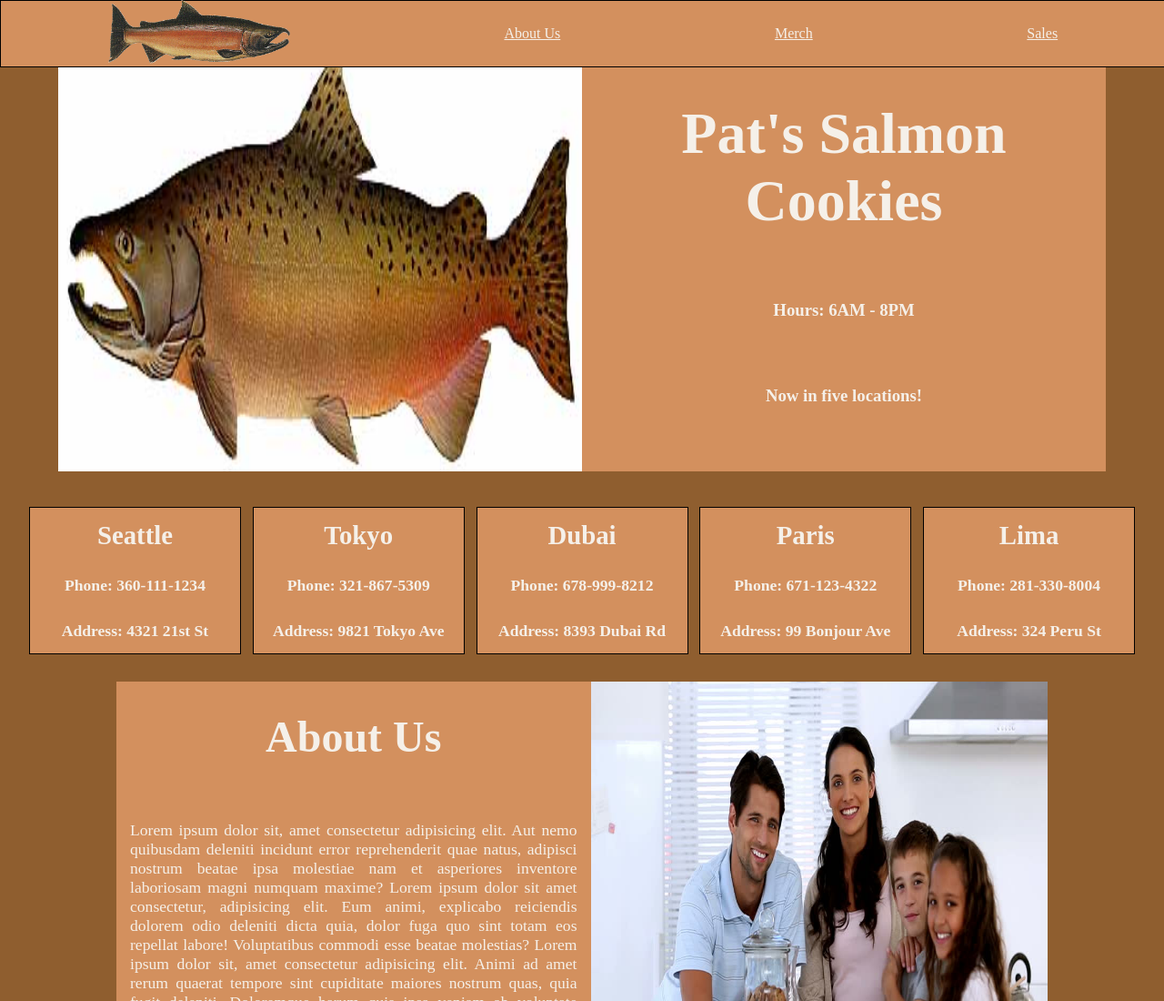
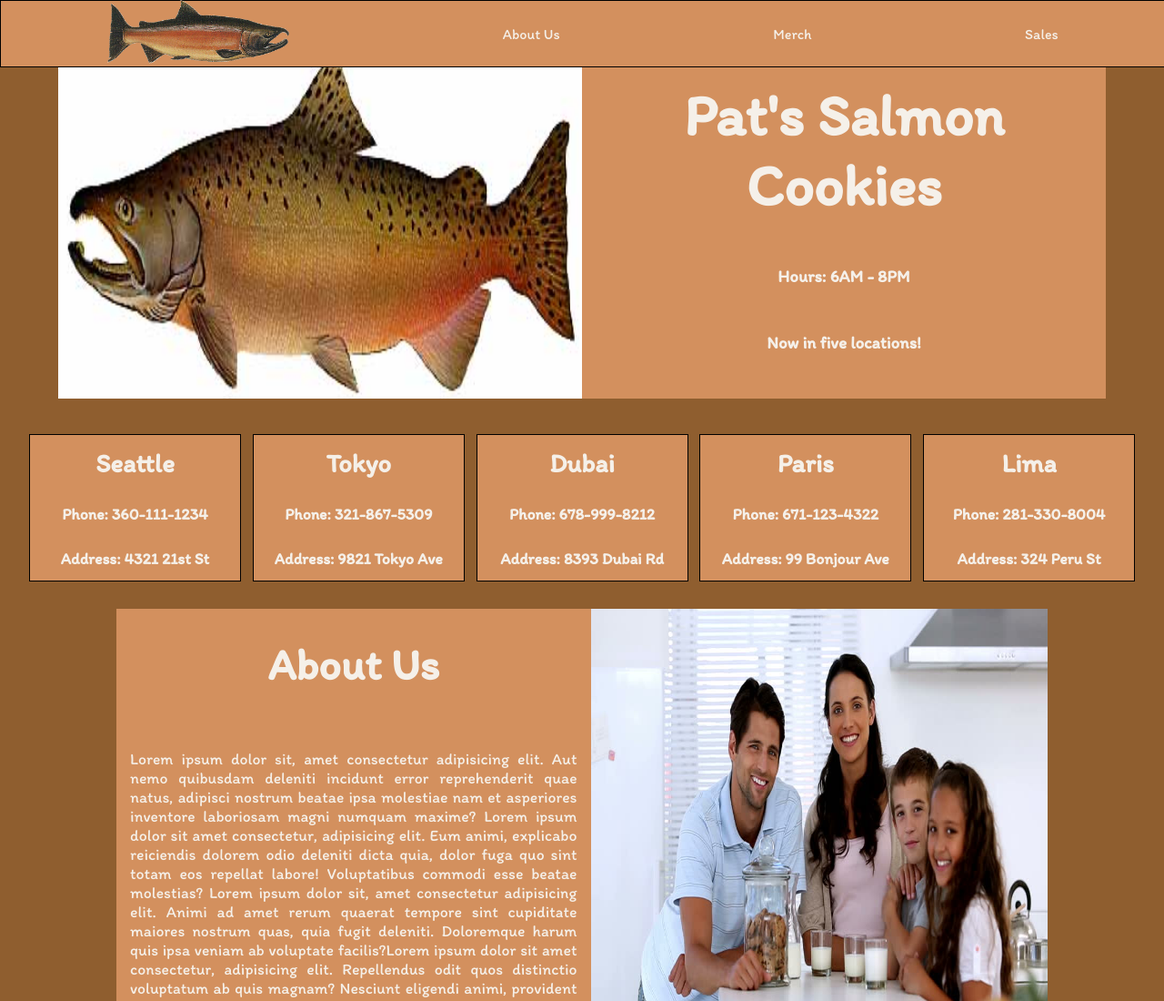
Before and after one commit to AnthonyKeith15/cookie-stand, a plain HTML site: page index.html in a window 1280 px wide. Shown: the top 1100 px of the page at 91% size. Drawn offline with Linux system fonts and the light colour scheme.

Commit message:
added lighthouse score, fixed typos, made final cosmetic edits

```diff
--- a/css/styles.css
+++ b/css/styles.css
@@ -2,11 +2,23 @@
   --primaryColor: #8f5e2f;
   --secondaryColor: #d3905e;
   --accentColor: #f5f0e9;
+    font-family: 'Itim', cursive, sans-serif;
 }
 * {
   padding: 0;
   margin: 0;
   color: var(--accentColor);
+}
+
+a {
+  text-decoration: none;
+  font-size: medium;
+  transition: 350ms;
+}
+
+a:hover {
+  font-size: larger;
+  transition: 350ms;
 }
 
 nav {
@@ -31,7 +43,7 @@ body {
 }
 .heroPage {
   width: 90vw;
-  height: 60vh;
+  height: 50vh;
   margin: 3% auto;
   display: flex;
   justify-content: center;
--- a/index.html
+++ b/index.html
@@ -6,6 +6,9 @@
   <meta http-equiv="X-UA-Compatible" content="IE=edge">
   <meta name="viewport" content="width=device-width, initial-scale=1.0">
   <title>We Love Salmon Cookies</title>
+  <link rel="preconnect" href="https://fonts.googleapis.com">
+  <link rel="preconnect" href="https://fonts.gstatic.com" crossorigin>
+  <link href="https://fonts.googleapis.com/css2?family=Itim&display=swap" rel="stylesheet">
   <link rel="stylesheet" href="css/styles.css">
 </head>
 <nav>
@@ -57,7 +60,12 @@
       <p>Lorem ipsum dolor sit, amet consectetur adipisicing elit. Aut nemo quibusdam deleniti incidunt error
         reprehenderit quae natus, adipisci nostrum beatae ipsa molestiae nam et asperiores inventore laboriosam magni
         numquam maxime?
-      Lorem ipsum dolor sit amet consectetur, adipisicing elit. Eum animi, explicabo reiciendis dolorem odio deleniti dicta quia, dolor fuga quo sint totam eos repellat labore! Voluptatibus commodi esse beatae molestias? Lorem ipsum dolor sit, amet consectetur adipisicing elit. Animi ad amet rerum quaerat tempore sint cupiditate maiores nostrum quas, quia fugit deleniti. Doloremque harum quis ipsa veniam ab voluptate facilis?Lorem ipsum dolor sit amet consectetur, adipisicing elit. Repellendus odit quos distinctio voluptatum ab quis magnam? Nesciunt eligendi animi, provident iste at, fuga in recusandae adipisci libero, aut odit quam.</p>
+        Lorem ipsum dolor sit amet consectetur, adipisicing elit. Eum animi, explicabo reiciendis dolorem odio deleniti
+        dicta quia, dolor fuga quo sint totam eos repellat labore! Voluptatibus commodi esse beatae molestias? Lorem
+        ipsum dolor sit, amet consectetur adipisicing elit. Animi ad amet rerum quaerat tempore sint cupiditate maiores
+        nostrum quas, quia fugit deleniti. Doloremque harum quis ipsa veniam ab voluptate facilis?Lorem ipsum dolor sit
+        amet consectetur, adipisicing elit. Repellendus odit quos distinctio voluptatum ab quis magnam? Nesciunt
+        eligendi animi, provident iste at, fuga in recusandae adipisci libero, aut odit quam.</p>
     </div>
     <img src="img/family.jpg" alt="A Family Having Fun">
   </div>
```
Also changed, not shown: img/Lab 08B Lighthouse.png (added), 1 other file.
